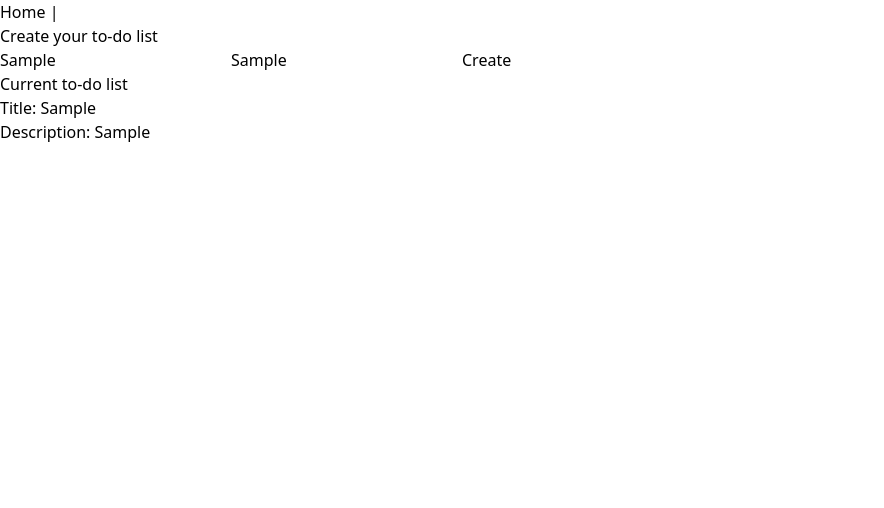
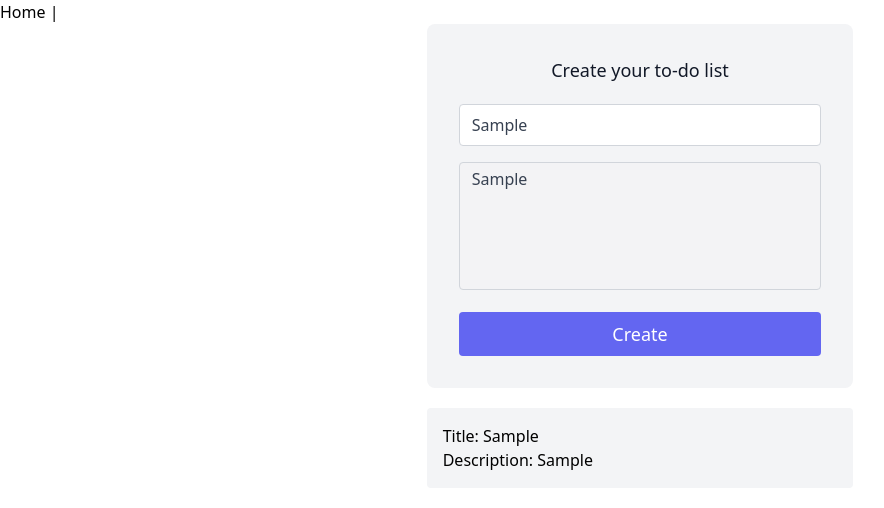
Before and after one commit to ibnsan/todo, a Vue app: page / in a window 1280 px wide. Both pictures are taken after typing "Sample", "Sample" into the empty fields and a click on the button "Create". Shown: the top 508 px of the page, without its empty margins (0-884 px from the left). Built offline with nearby package versions, Linux system fonts and the light colour scheme.

Commit message:
Cosmetic update

```diff
--- a/src/views/HomeView.vue
+++ b/src/views/HomeView.vue
@@ -1,17 +1,24 @@
 <template>
   <div>
-    <h2>Create your to-do list</h2>
-    <div>
-      <input v-model="title" placeholder="Title"/>
-      <input v-model="description" placeholder="Description"/>
-      <button @click="createNewToDo">Create</button>
+    <div class="mx-auto lg:w-2/6 md:w-1/2 bg-gray-100 rounded-lg p-8 flex flex-col w-full mt-10 md:mt-0">
+      <h2 class=" mx-auto text-gray-900 text-lg font-medium title-font mb-5">Create your to-do list</h2>
+      <div class="relative mb-4">
+        <input v-model="title" type="text" placeholder="Title" name="Title"
+               class="w-full bg-white rounded border border-gray-300 focus:border-indigo-500 focus:ring-2 focus:ring-indigo-200 text-base outline-none text-gray-700 py-1 px-3 leading-8 transition-colors duration-200 ease-in-out">
+      </div>
+      <div class="relative mb-4">
+        <textarea v-model="description" placeholder="Description" name="description"
+                  class="w-full bg-gray-100 bg-opacity-50 rounded border border-gray-300 focus:border-indigo-500 focus:bg-white focus:ring-2 focus:ring-indigo-200 h-32 text-base outline-none text-gray-700 py-1 px-3 resize-none leading-6 transition-colors duration-200 ease-in-out"></textarea>
+      </div>
+      <button class="text-white bg-indigo-500 border-0 py-2 px-8 focus:outline-none hover:bg-indigo-600 rounded text-lg"
+              @click="createNewToDo">Create
+      </button>
     </div>
 
-    <div>
-      <h3>Current to-do list</h3>
-      <div v-for="todo in todoList" :key="todo.id">
-        <p>Title: {{todo.title}}</p>
-        <p>Description: {{todo.description}}</p>
+    <div class="mx-auto lg:w-2/6 w-full">
+      <div v-for="todo in todoList" :key="todo.id" class="bg-gray-100 rounded flex p-4 h-full  flex flex-col md:mt-5">
+        <span class="title-font">Title: {{ todo.title }}</span>
+        <span class="title-font">Description: {{ todo.description }}</span>
       </div>
     </div>
   </div>
@@ -29,15 +36,17 @@ export default {
   },
   methods: {
     createNewToDo() {
-      let test = {id: Date.now(), title: this.title, description: this.description}
-      this.todoList.push(test);
-      localStorage.setItem('todoList', JSON.stringify(this.todoList))
+      if (this.title.length >= 3 && this.description.length >= 3) {
+        let test = {id: Date.now(), title: this.title, description: this.description}
+        this.todoList.push(test);
+        localStorage.setItem('todoList', JSON.stringify(this.todoList));
+      }
     }
   },
   mounted() {
-    const currentTodoList = localStorage.getItem('todoList');
-    if(currentTodoList && Array.isArray(currentTodoList)){
-      this.todoList.push(localStorage.getItem('todoList'));
+    const currentTodoList = JSON.parse(localStorage.getItem('todoList'));
+    if (currentTodoList && Array.isArray(currentTodoList)) {
+      this.todoList = currentTodoList;
     }
   }
 }
```
